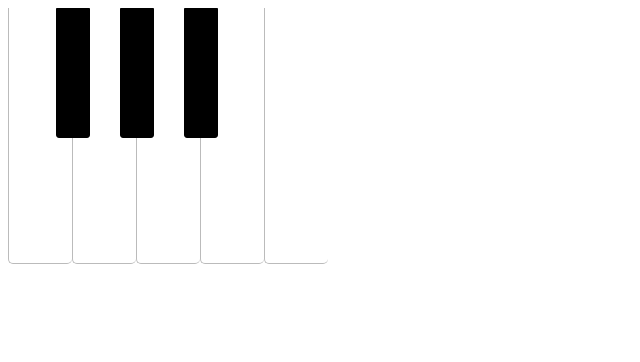
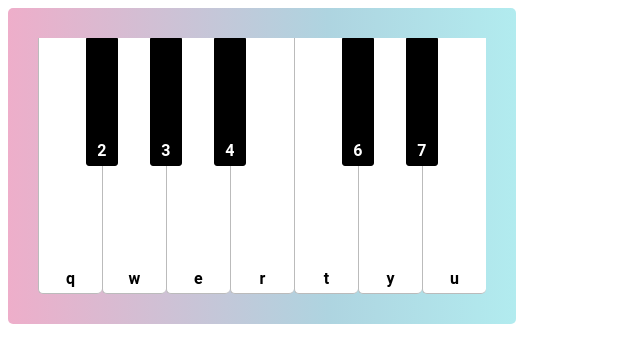
Before and after one commit to editaahn/simple-playground, a React (Vite) app: page /piano in a window 1280 px wide. Shown: the top 362 px of the page, without its empty margins (0-640 px from the left). Built offline with nearby package versions, Linux system fonts and the light colour scheme.

Commit message:
feat: style in detail

```diff
--- a/src/libs/piano/Piano/Piano.tsx
+++ b/src/libs/piano/Piano/Piano.tsx
@@ -6,7 +6,17 @@ import { PianoKeyGroup } from "../PianoKeyGroup";
 
 export const Piano = binder(usePiano, ({ checkPressed, note }) => {
   return (
-    <Stack direction="row">
+    <Stack
+      direction="row"
+      justifyContent="center"
+      alignItems="center"
+      padding="30px"
+      maxWidth="fit-content"
+      borderRadius="5px"
+      sx={{
+        background: 'linear-gradient(90deg, rgba(238,174,202,1) 0%, rgba(174,212,224,1) 63%, rgba(148,228,233,0.7217480742296919) 100%)'
+      }}
+    >
       <PianoKeySeperator note={note}>
         {({ groups }) =>
           <>
--- a/src/libs/piano/PianoKey/BlackPianoKey.tsx
+++ b/src/libs/piano/PianoKey/BlackPianoKey.tsx
@@ -1,24 +1,29 @@
-import { Box } from "@mui/material";
+import { PianoKey } from "./PianoKey";
 
 type PianoKeyProps = {
   pressed: boolean;
   index: number;
+  keyName: string;
 };
 
 const SIZE = {
   width: 2,
-  height: 8,
-  unit: 'em'
+  height: 8
 };
 
-export const BlackPianoKey = ({ pressed, index }: PianoKeyProps) => (
-  <Box bgcolor={pressed ? "gray" : "black"}
-    width={SIZE.width + SIZE.unit}
-    height={SIZE.height + SIZE.unit}
-    position="absolute"
-    border="1px solid #000"
-    borderRadius="0 0 3px 3px"
-    left={(index * SIZE.width) + (SIZE.width / 2) + SIZE.unit}
-    zIndex={2}
-  />
-);
+export const BlackPianoKey = ({ pressed, index, keyName }: PianoKeyProps) =>
+  <PianoKey
+    pressed={pressed}
+    keyName={keyName}
+    width={SIZE.width}
+    height={SIZE.height}
+    style={{
+      bgcolor: pressed ? "gray" : "black",
+      border: '1px solid #000',
+      borderRadius: '0 0 3px 3px',
+      left: `${(index * SIZE.width) + (SIZE.width / 2)}em`,
+      position: 'absolute',
+      zIndex: 2,
+      typography: { color: 'white' }
+    }}
+  />;
--- /dev/null
+++ b/src/libs/piano/PianoKey/PianoKey.tsx
@@ -0,0 +1,28 @@
+import { Box, SxProps, Typography } from "@mui/material";
+
+type PianoKeyProps = {
+  pressed: boolean;
+  keyName: string;
+  width: number;
+  height: number;
+  style?: SxProps;
+};
+
+const UNIT = 'em';
+
+export const PianoKey = ({ pressed, keyName, width, height, style }: PianoKeyProps) => (
+  <Box
+    bgcolor={pressed ? "silver" : "white"}
+    width={width + UNIT}
+    height={height + UNIT}
+    display="flex"
+    boxSizing="border-box"
+    alignItems="flex-end"
+    justifyContent="center"
+    sx={style}
+  >
+    <Typography variant="subtitle1" fontWeight="bold">
+      {keyName}
+    </Typography>
+  </Box>
+);
--- a/src/libs/piano/PianoKey/WhitePianoKey.tsx
+++ b/src/libs/piano/PianoKey/WhitePianoKey.tsx
@@ -1,24 +1,25 @@
-import { Box } from "@mui/material";
+import { PianoKey } from "./PianoKey";
 
 type PianoKeyProps = {
   pressed: boolean;
+  keyName: string;
 };
 
 const SIZE = {
   width: 4,
   height: 16,
-  unit: 'em'
 };
 
-export const WhitePianoKey = ({ pressed }: PianoKeyProps) => (
-  <Box
-    bgcolor={pressed ? "silver" : "white"}
-    width={SIZE.width + SIZE.unit}
-    height={SIZE.height + SIZE.unit}
-    position="relative"
-    borderLeft="1px solid #bbb"
-    borderBottom="1px solid #bbb"
-    borderRadius="0 0 5px 5px"
-    boxSizing="border-box"
-  />
-);
+export const WhitePianoKey = ({ pressed, keyName }: PianoKeyProps) =>
+  <PianoKey
+    pressed={pressed}
+    keyName={keyName}
+    width={SIZE.width}
+    height={SIZE.height}
+    style={{
+      bgcolor: pressed ? "silver" : "white",
+      borderLeft: '1px solid #bbb',
+      borderBottom: '1px solid #bbb',
+      borderRadius: '0 0 5px 5px',
+    }}
+  />;
--- a/src/libs/piano/PianoKeyGroup/PianoKeyGroup.tsx
+++ b/src/libs/piano/PianoKeyGroup/PianoKeyGroup.tsx
@@ -12,10 +12,12 @@ export const PianoKeyGroup = ({ pianoKeys, checkPressed }: PianoKeyGroup) =>
       i % 2 === 0 ?
         <WhitePianoKey
           pressed={checkPressed(pianoKey)}
+          keyName={pianoKey}
           key={pianoKey}
         />
         : <BlackPianoKey
           pressed={checkPressed(pianoKey)}
+          keyName={pianoKey}
           key={pianoKey}
           index={i}
         />
--- a/src/pages/piano.tsx
+++ b/src/pages/piano.tsx
@@ -1,5 +1,7 @@
-import { Piano } from "../libs/piano/Piano/Piano";
+import { Piano } from "@libs";
+import { Box } from "@mui/system";
 
-export const PianoPage = () => {
-  return <Piano note={['a', 's', 'd', 'f', 'g', 'h', 'j', 'k']} />;
-};
+export const PianoPage = () =>
+  <Box width="100%" height="100%" justifyContent="center" alignItems="center">
+    <Piano note={['q', '2', 'w', '3', 'e', '4', 'r', 't', '6', 'y', '7', 'u']} />
+  </Box>;
```
Also changed, not shown: 1 other file (tests, documents, lock files or other folders).
